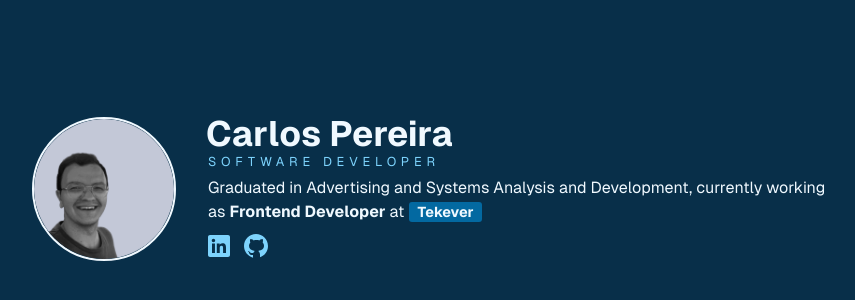
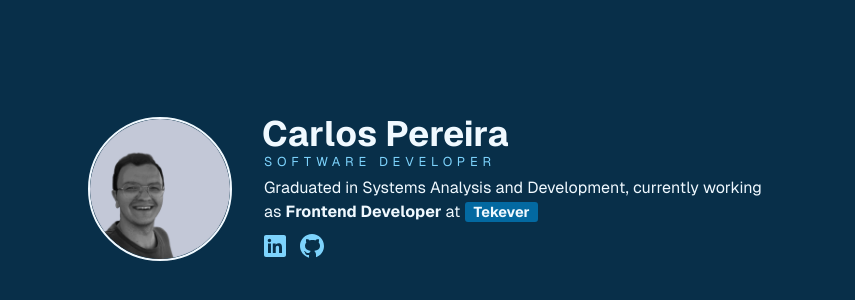
Before and after one commit to kdumagalhaes/hellocarlos, a React (Vite) app: page / in a window 1280 px wide. Shown: the part 56-356 px from the top of the page, without its empty margins (208-1063 px from the left). Built offline with nearby package versions, Linux system fonts and the light colour scheme.

Commit message:
Decrease biography text width

```diff
--- a/src/components/Profile/ProfileBiography/ProfileBiography.module.scss
+++ b/src/components/Profile/ProfileBiography/ProfileBiography.module.scss
@@ -1,7 +1,7 @@
 @import "../../../global/variables";
 
 .paragraph {
-  max-width: 39rem;
+  max-width: 32rem;
   line-height: 1.5rem;
 }
 
--- a/src/components/Profile/ProfileBiography/ProfileBiography.tsx
+++ b/src/components/Profile/ProfileBiography/ProfileBiography.tsx
@@ -2,8 +2,8 @@ import styles from './ProfileBiography.module.scss'
 const ProfileBiography = () => {
   return (
     <p className={styles.paragraph}>
-      Graduated in Advertising and Systems Analysis and Development, currently
-      working as <strong>Frontend Developer</strong> at
+      Graduated in Systems Analysis and Development, currently working as{' '}
+      <strong>Frontend Developer</strong> at
       <a
         className={styles.link}
         href="https://www.tekever.com/"
```
